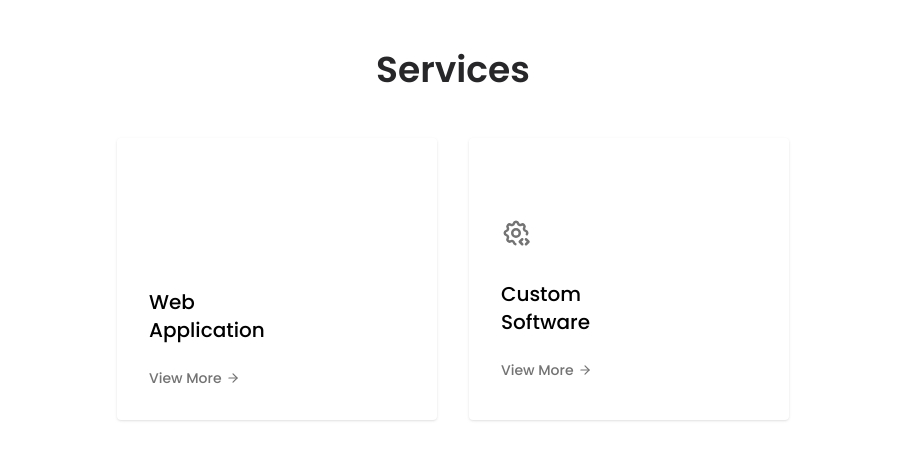
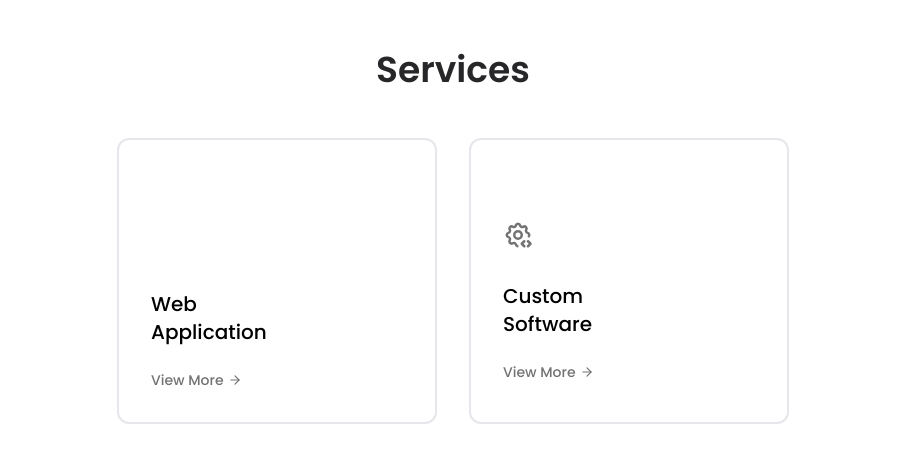
Before and after one commit to prateek18801/portfolio, a React (Vite) app: page / in a window 1280 px wide. Shown: the part 1520-1994 px from the top of the page, without its empty margins (187-1092 px from the left). Built offline with nearby package versions, Linux system fonts and the light colour scheme; no server answers; some icons are missing.

Commit message:
Add modal to services

```diff
--- a/src/pages/Services.tsx
+++ b/src/pages/Services.tsx
@@ -1,34 +1,75 @@
+import { useState } from "react";
 import { FaCode } from "react-icons/fa6";
 import { FiArrowRight } from "react-icons/fi";
 import { TbSettingsCode } from "react-icons/tb";
+import Modal from "../components/Modal";
+
+type ModalContent = {
+    header: string,
+    content: string[]
+};
 
 type ServiceCardProps = {
     icon: React.ReactElement,
     l1: string,
-    l2: string
+    l2: string,
+    content: ModalContent,
+    setModalContent: React.Dispatch<React.SetStateAction<ModalContent | null>>
 };
 
 const Services = ({ servicesRef }: { servicesRef: React.RefObject<HTMLElement> }) => {
+
+    const [modalContent, setModalContent] = useState<ModalContent | null>(null);
+
     return (
         <section ref={servicesRef}>
             <div className="section-heading">Services</div>
             <div className="flex flex-wrap justify-center gap-8">
-                <ServiceCard icon={<FaCode />} l1="Web" l2="Application" />
-                <ServiceCard icon={<TbSettingsCode />} l1="Custom" l2="Software" />
+                <ServiceCard
+                    icon={<FaCode />}
+                    l1="Web"
+                    l2="Application"
+                    setModalContent={setModalContent}
+                    content={{
+                        header: "Web Application",
+                        content: [
+                            "Create complete web applications and websites.",
+                            "Ensure websites look great on all devices.",
+                            "Develop custom e-commerce websites.",
+                            "Handle website deployment and optimization."
+                        ]
+                    }}
+                />
+                <ServiceCard
+                    icon={<TbSettingsCode />}
+                    l1="Custom"
+                    l2="Software"
+                    setModalContent={setModalContent}
+                    content={{
+                        header: "Custom Software",
+                        content: [
+                            "Develop custom software applications for your specific needs.",
+                            "Integrate custom software with existing systems and applications.",
+                            "Develop multi platform applications.",
+                            "Deploy and maintain software applications."
+                        ]
+                    }}
+                />
             </div>
+            {modalContent && <Modal modalContent={modalContent} setModalContent={setModalContent} />}
         </section>
     );
 }
 
-const ServiceCard = ({ icon, l1, l2 }: ServiceCardProps) => {
+const ServiceCard = ({ icon, l1, l2, content, setModalContent }: ServiceCardProps) => {
     return (
-        <div className="w-full p-8 transition-shadow rounded shadow md:w-1/3 hover:shadow-lg">
+        <div className="w-full p-8 transition-shadow border-2 rounded-xl md:w-1/3 hover:shadow-lg">
             <div className="mt-12 mb-8 text-3xl text-neutral-500">{icon}</div>
             <div className="mb-6 text-xl font-medium">{l1} <br /> {l2}</div>
-            <div className="flex items-center text-sm font-medium cursor-pointer text-neutral-500 group">
+            <button className="flex items-center text-sm font-medium cursor-pointer text-neutral-500 group" onClick={() => { setModalContent(content) }}>
                 <span className="mr-1 transition-all group-hover:mr-2">View More</span>
                 <FiArrowRight />
-            </div>
+            </button>
         </div>
     );
 }
```
